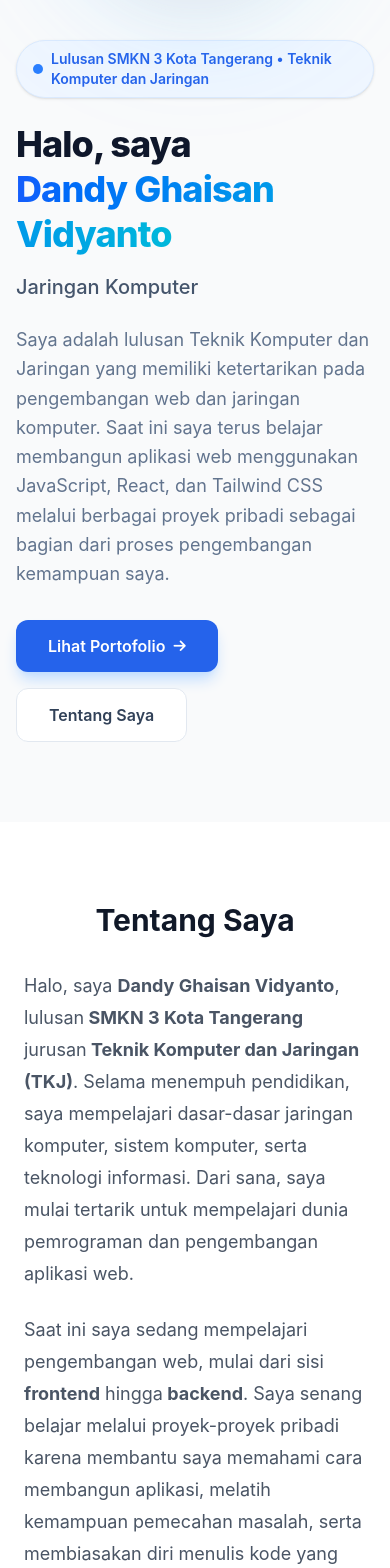
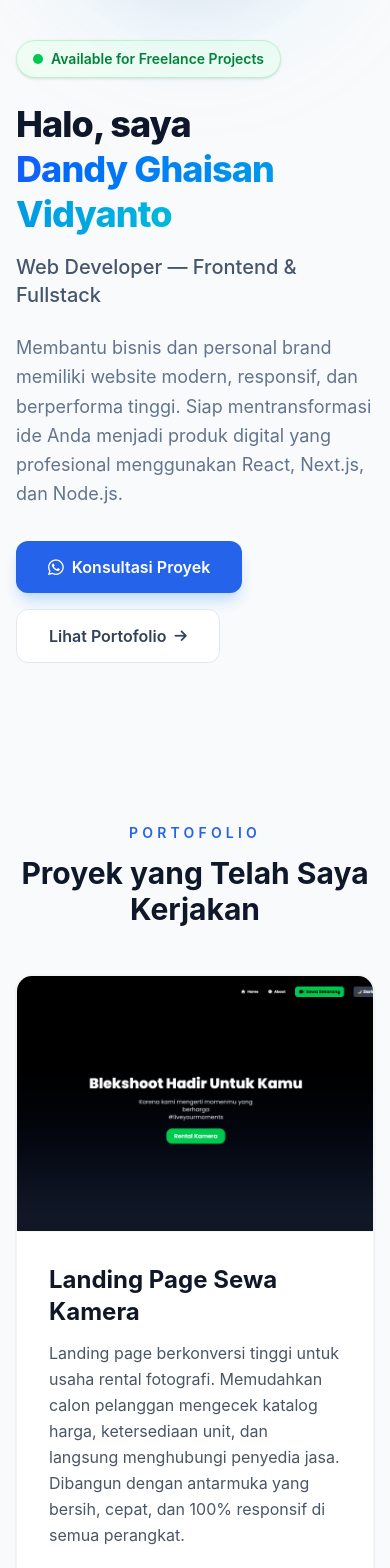
Before and after one commit to SasukeWN/Dandy-portofolio, a React (Vite) app: page / in a window 390 px wide. Shown: the part 432-2000 px from the top of the page. Built offline with nearby package versions, Linux system fonts and the light colour scheme.

Commit message:
revisi portofolio

```diff
--- a/src/App.jsx
+++ b/src/App.jsx
@@ -21,11 +21,11 @@ function App() {
     <main className="min-h-screen text-gray-900">
       <Navbar />
       <Hero />
+      <Projects />
+      <Skills />
+      <Experience/>
+      <Certifications />
       <About />
-      <Skills />
-      <Certifications />
-      <Experience/>
-      <Projects />
       <Footer />
     </main>
   );
--- a/src/component/About.jsx
+++ b/src/component/About.jsx
@@ -5,50 +5,62 @@ export default function About() {
                 className="max-w-4xl mx-auto px-6"
                 data-aos="fade-up"
             >
-                <h2 className="text-3xl font-bold text-center text-gray-900 mb-8">
+                <h2 className="text-3xl font-bold text-center text-gray-900 mb-4">
                     Tentang Saya
                 </h2>
+                <p className="text-center text-gray-500 mb-12 max-w-2xl mx-auto">
+                    Mengenal lebih dekat siapa yang akan mengerjakan proyek Anda.
+                </p>
 
                 <div className="space-y-6 text-lg leading-8 text-gray-600">
                     <p>
-                        Halo, saya <strong>Dandy Ghaisan Vidyanto</strong>, lulusan
-                        <strong> SMKN 3 Kota Tangerang</strong> jurusan
-                        <strong> Teknik Komputer dan Jaringan (TKJ)</strong>.
-                        Selama menempuh pendidikan, saya mempelajari dasar-dasar
-                        jaringan komputer, sistem komputer, serta teknologi
-                        informasi. Dari sana, saya mulai tertarik untuk
-                        mempelajari dunia pemrograman dan pengembangan aplikasi
-                        web.
+                        Saya <strong>Dandy Ghaisan Vidyanto</strong>, seorang
+                        Web Developer yang fokus membangun tampilan website dan antarmuka web
+                        menggunakan teknologi modern seperti{" "}
+                        <strong>React, Next.js, Node.js, dan Tailwind CSS</strong>.
+                        Didukung latar belakang Teknik Komputer &amp; Jaringan
+                        serta sertifikasi <strong>MTCNA</strong>, hal ini melatih
+                        daya analisis dan pemecahan masalah saya dalam membangun
+                        aplikasi web yang fungsional dan rapi.
                     </p>
 
                     <p>
-                        Saat ini saya sedang mempelajari pengembangan web,
-                        mulai dari sisi <strong>frontend</strong> hingga
-                        <strong> backend</strong>. Saya senang belajar melalui
-                        proyek-proyek pribadi karena membantu saya memahami
-                        cara membangun aplikasi, melatih kemampuan pemecahan
-                        masalah, serta membiasakan diri menulis kode yang lebih
-                        rapi dan terstruktur.
-                        <strong>
-                            {" "}Dalam proses belajar, saya juga memanfaatkan
-                            teknologi AI sebagai rekan kolaborasi untuk membantu
-                            proses debugging, mengeksplorasi berbagai solusi
-                            teknis, dan mempercepat pemahaman terhadap
-                            konsep-konsep baru.
-                        </strong>
+                        Dalam setiap proyek, saya berusaha menerapkan alur kerja
+                        yang rapi: memahami kebutuhan website yang ingin dibuat,
+                        membangun tampilan dan fiturnya dengan teliti, serta
+                        memastikan website berjalan lancar sebelum digunakan.
+                        Saya juga memanfaatkan <strong>AI tools</strong> untuk
+                        membantu riset dan mempercepat proses pengerjaan.
                     </p>
+                </div>
 
-                    <p>
-                        Selain mendalami pemrograman, saya juga terus
-                        mengembangkan pengetahuan di bidang jaringan komputer.
-                        Saya percaya bahwa pemahaman mengenai perangkat lunak
-                        dan infrastruktur jaringan dapat saling melengkapi
-                        dalam membangun solusi teknologi. Di waktu luang,
-                        saya menikmati bermain Rubik&apos;s Cube sebagai hobi
-                        yang melatih logika, fokus, dan ketelitian.
-                    </p>
+                {/* Nilai Kualitas Hasil Kerja */}
+                <div className="mt-12 grid grid-cols-1 sm:grid-cols-3 gap-6" data-aos="fade-up" data-aos-delay="100">
+                    <div className="text-center p-6 rounded-2xl border border-slate-100 bg-slate-50">
+                        <div className="mx-auto mb-4 flex h-14 w-14 items-center justify-center rounded-2xl bg-blue-100">
+                            <i className="fas fa-mobile-alt text-2xl text-primary"></i>
+                        </div>
+                        <h4 className="font-bold text-slate-900 mb-2">Desain Responsif</h4>
+                        <p className="text-sm text-slate-600">Tampilan website otomatis menyesuaikan dengan rapi di layar smartphone, tablet, maupun laptop.</p>
+                    </div>
 
+                    <div className="text-center p-6 rounded-2xl border border-slate-100 bg-slate-50">
+                        <div className="mx-auto mb-4 flex h-14 w-14 items-center justify-center rounded-2xl bg-blue-100">
+                            <i className="fas fa-bolt text-2xl text-primary"></i>
+                        </div>
+                        <h4 className="font-bold text-slate-900 mb-2">Cepat &amp; Ringan</h4>
+                        <p className="text-sm text-slate-600">Dibangun dengan teknologi modern agar website cepat dibuka dan tidak membebani pengunjung.</p>
+                    </div>
+
+                    <div className="text-center p-6 rounded-2xl border border-slate-100 bg-slate-50">
+                        <div className="mx-auto mb-4 flex h-14 w-14 items-center justify-center rounded-2xl bg-blue-100">
+                            <i className="fas fa-code text-2xl text-primary"></i>
+                        </div>
+                        <h4 className="font-bold text-slate-900 mb-2">Kode Rapi &amp; Terstruktur</h4>
+                        <p className="text-sm text-slate-600">Struktur kode bersih dan modular sehingga mudah dirawat dan dikembangkan ke depannya.</p>
+                    </div>
                 </div>
+
             </div>
         </section>
     );
--- a/src/component/Footer.jsx
+++ b/src/component/Footer.jsx
@@ -1,10 +1,32 @@
 export default function Footer() {
   return (
-    <footer className="mt-20 bg-slate-950 px-4 py-8 text-center text-slate-400">
-      <div className="mx-auto max-w-6xl">
-        <p className="text-sm">
-          © 2026 Dandy Ghaisan Vidyanto
-        </p>
+    <footer className="bg-slate-950 px-4 py-16 text-slate-400">
+      <div className="mx-auto max-w-6xl text-center">
+
+        {/* CTA Section */}
+        <div className="mb-12" data-aos="fade-up">
+          <h3 className="text-2xl md:text-3xl font-bold text-white mb-4">
+            Punya Proyek atau Ide Digital?
+          </h3>
+          <p className="text-slate-400 mb-8 max-w-lg mx-auto">
+            Mari diskusikan kebutuhan website Anda. Konsultasi awal gratis, tanpa komitmen.
+          </p>
+          <a
+            href="https://wa.me/6285770347428?text=Halo%20Dandy%2C%20saya%20tertarik%20untuk%20diskusi%20proyek%20website."
+            target="_blank"
+            rel="noreferrer"
+            className="inline-flex items-center gap-2 bg-primary text-white px-8 py-3.5 rounded-xl font-semibold hover:bg-blue-700 transition-all duration-300 shadow-lg shadow-blue-900/30 hover:-translate-y-1"
+          >
+            <i className="fab fa-whatsapp text-lg"></i>
+            Hubungi via WhatsApp
+          </a>
+        </div>
+
+        <div className="border-t border-slate-800 pt-8">
+          <p className="text-sm">
+            © 2026 Dandy Ghaisan Vidyanto
+          </p>
+        </div>
       </div>
     </footer>
   );
--- a/src/component/Hero.jsx
+++ b/src/component/Hero.jsx
@@ -10,12 +10,12 @@ export default function Hero() {
         className="md:w-1/2 flex flex-col items-start text-left"
         data-aos="fade-right"
       >
-        <div className="inline-flex items-center gap-2 px-4 py-2 rounded-full bg-blue-50 border border-blue-100 text-primary text-sm font-semibold mb-6 shadow-sm">
+        <div className="inline-flex items-center gap-2 px-4 py-2 rounded-full bg-green-50 border border-green-200 text-green-700 text-sm font-semibold mb-6 shadow-sm">
           <span className="relative flex h-2.5 w-2.5">
-            <span className="animate-ping absolute inline-flex h-full w-full rounded-full bg-blue-400 opacity-75"></span>
-            <span className="relative inline-flex rounded-full h-2.5 w-2.5 bg-blue-500"></span>
+            <span className="animate-ping absolute inline-flex h-full w-full rounded-full bg-green-400 opacity-75"></span>
+            <span className="relative inline-flex rounded-full h-2.5 w-2.5 bg-green-500"></span>
           </span>
-          Lulusan SMKN 3 Kota Tangerang • Teknik Komputer dan Jaringan
+          Available for Freelance Projects
         </div>
 
         <h1 className="text-4xl md:text-5xl lg:text-6xl font-extrabold mb-4 text-slate-900 leading-tight tracking-tight">
@@ -26,31 +26,33 @@ export default function Hero() {
         </h1>
 
         <h2 className="text-xl md:text-2xl text-slate-600 mb-6 font-medium">
-         Jaringan Komputer
+          Web Developer — Frontend & Fullstack
         </h2>
 
         <p className="text-slate-500 mb-8 leading-relaxed text-lg max-w-lg">
-          Saya adalah lulusan Teknik Komputer dan Jaringan yang memiliki
-          ketertarikan pada pengembangan web dan jaringan komputer. Saat ini
-          saya terus belajar membangun aplikasi web menggunakan JavaScript,
-          React, dan Tailwind CSS melalui berbagai proyek pribadi sebagai bagian
-          dari proses pengembangan kemampuan saya.
+          Membantu bisnis dan personal brand memiliki website modern,
+          responsif, dan berperforma tinggi. Siap mentransformasi ide Anda
+          menjadi produk digital yang profesional menggunakan React, Next.js,
+          dan Node.js.
         </p>
 
         <div className="flex flex-wrap gap-4">
           <a
-            href="#projects"
+            href="https://wa.me/6285770347428?text=Halo%20Dandy%2C%20saya%20tertarik%20untuk%20diskusi%20proyek%20website."
+            target="_blank"
+            rel="noreferrer"
             className="flex items-center gap-2 bg-primary text-white px-8 py-3.5 rounded-xl font-semibold hover:bg-blue-700 transition-all duration-300 shadow-lg shadow-blue-200 hover:-translate-y-1"
           >
-            Lihat Portofolio{" "}
-            <i className="fas fa-arrow-right text-sm"></i>
+            <i className="fab fa-whatsapp text-lg"></i>
+            Konsultasi Proyek
           </a>
 
           <a
-            href="#about"
+            href="#projects"
             className="flex items-center gap-2 bg-white text-slate-700 border border-slate-200 px-8 py-3.5 rounded-xl font-semibold hover:bg-slate-50 hover:border-slate-300 transition-all duration-300 hover:-translate-y-1"
           >
-            Tentang Saya
+            Lihat Portofolio
+            <i className="fas fa-arrow-right text-sm"></i>
           </a>
         </div>
       </div>
--- a/src/component/Projects.jsx
+++ b/src/component/Projects.jsx
@@ -7,12 +7,14 @@ export default function Projects() {
         <section id="projects" className="py-20 bg-gray-50">
             <div className="max-w-6xl mx-auto px-4">
 
-                <h2
-                    className="text-3xl font-bold mb-12 text-center"
-                    data-aos="fade-up"
-                >
-                    Yang pernah saya buat
-                </h2>
+                <div className="text-center mb-12" data-aos="fade-up">
+                    <p className="mb-3 text-sm font-semibold uppercase tracking-[0.3em] text-primary">
+                        Portofolio
+                    </p>
+                    <h2 className="text-3xl font-bold text-slate-900">
+                        Proyek yang Telah Saya Kerjakan
+                    </h2>
+                </div>
 
                 {/* PROJECT 1 */}
                 <div
@@ -37,10 +39,10 @@ export default function Projects() {
                         </h3>
 
                         <p className="text-gray-600 mb-6 leading-relaxed">
-                            Sebuah halaman website informatif yang dirancang untuk
-                            layanan penyewaan alat fotografi. Menampilkan daftar harga
-                            sewa dan informasi kontak yang mudah diakses oleh calon
-                            pelanggan dengan antarmuka yang bersih dan responsif.
+                            Landing page berkonversi tinggi untuk usaha rental fotografi.
+                            Memudahkan calon pelanggan mengecek katalog harga, ketersediaan
+                            unit, dan langsung menghubungi penyedia jasa. Dibangun dengan
+                            antarmuka yang bersih, cepat, dan 100% responsif di semua perangkat.
                         </p>
 
                         <div className="flex flex-wrap gap-2 mb-8">
@@ -94,10 +96,10 @@ export default function Projects() {
                         </h3>
 
                         <p className="text-gray-600 mb-6 leading-relaxed">
-                            Sebuah website yang membantu warga menyampaikan laporan
-                            mengenai permasalahan atau keluhan yang terjadi di lingkungan
-                            sekitar. Laporan dapat dikelola oleh admin sehingga proses
-                            penanganan masalah menjadi lebih terorganisir dan mudah dipantau.
+                            Sistem manajemen pengaduan masyarakat berbasis web fullstack
+                            dengan admin dashboard. Warga dapat menyampaikan laporan
+                            secara digital, sementara admin mengelola dan memantau
+                            status penanganan setiap kasus secara real-time dan terorganisir.
                         </p>
 
                         <div className="flex flex-wrap gap-2 mb-8">
@@ -169,10 +171,10 @@ export default function Projects() {
                         </h3>
 
                         <p className="text-gray-600 mb-6 leading-relaxed">
-                            Platform sistem manajemen pembelajaran modern yang menghubungkan
-                            guru dan siswa dalam satu ekosistem digital. Memfasilitasi
-                            akses materi pembelajaran, manajemen pengguna, serta antarmuka
-                            portal edukasi yang bersih, interaktif, dan responsif.
+                            Platform edukasi digital terpadu dengan sistem autentikasi
+                            aman, manajemen materi pembelajaran, dan dashboard responsif
+                            untuk guru serta siswa. Dirancang sebagai ekosistem
+                            pembelajaran lengkap yang siap digunakan secara operasional.
                         </p>
 
                         <div className="flex flex-wrap gap-2 mb-8">
--- a/src/component/Skills.jsx
+++ b/src/component/Skills.jsx
@@ -5,92 +5,84 @@ export default function Skills() {
       icon: "fab fa-html5",
       color: "text-orange-600",
       bg: "bg-orange-50",
-      desc: "Membuat kerangka dan struktur dasar halaman web",
+      desc: "Membangun struktur halaman web yang semantik dan SEO-friendly",
     },
     {
       name: "CSS",
       icon: "fab fa-css3-alt",
       color: "text-blue-600",
       bg: "bg-blue-50",
-      desc: "Memberi warna dan mengatur tata letak sederhana",
+      desc: "Mendesain tampilan web yang menarik dengan layout responsif dan animasi",
     },
     {
       name: "JavaScript",
       icon: "fab fa-js",
       color: "text-yellow-500",
       bg: "bg-yellow-50",
-      desc: "Menambahkan interaktivitas dasar pada website",
+      desc: "Mengembangkan logika interaktif dan dinamis pada sisi klien maupun server",
     },
     {
       name: "React JS",
       icon: "fab fa-react",
       color: "text-cyan-500",
       bg: "bg-cyan-50",
-      desc: "Sedang belajar membangun UI dengan komponen",
-    }, {
-      name: "Node.js (Native)",
+      desc: "Membangun antarmuka web modern berbasis komponen yang cepat dan interaktif",
+    },
+    {
+      name: "Next.js",
+      icon: "fab fa-react",
+      color: "text-slate-800",
+      bg: "bg-slate-100",
+      desc: "Mengembangkan aplikasi web fullstack dengan SSR, routing, dan performa optimal",
+    },
+    {
+      name: "Node.js",
       icon: "fab fa-node-js",
       color: "text-green-600",
       bg: "bg-green-50",
-      desc: "Aktif mendalami ekosistem Node.js dengan pengalaman praktis membangun layanan backend dan REST API.",
+      desc: "Membangun layanan backend dan REST API untuk mengelola data aplikasi",
     },
-
     {
       name: "Express.js",
       icon: "devicon-express-original",
       color: "text-gray-800",
       bg: "bg-gray-100",
-      desc: "Membangun backend dan REST API untuk mengelola data aplikasi",
+      desc: "Merancang arsitektur server dan endpoint API yang terstruktur dan aman",
     },
-
     {
       name: "Tailwind CSS",
       icon: "fas fa-paint-brush",
       color: "text-teal-500",
       bg: "bg-teal-50",
-      desc: "Styling website dengan bantuan utility classes",
+      desc: "Styling cepat dan konsisten dengan utility-first framework untuk UI yang presisi",
     },
     {
-      name: "Git",
-      icon: "fab fa-git-alt",
-      color: "text-red-500",
-      bg: "bg-red-50",
-      desc: "Mencatat perubahan kode dasar (add, commit, push)",
+      name: "MySQL",
+      icon: "fas fa-database",
+      color: "text-indigo-600",
+      bg: "bg-indigo-50",
+      desc: "Merancang skema database relasional dan query yang efisien untuk kebutuhan aplikasi",
     },
     {
-      name: "GitHub",
+      name: "Git & GitHub",
       icon: "fab fa-github",
       color: "text-slate-800",
       bg: "bg-slate-200",
-      desc: "Tempat menyimpan dan mengamankan kode proyek",
+      desc: "Version control dan kolaborasi kode untuk manajemen proyek yang terorganisir",
     },
     {
-      name: "AI Tools",
-      icon: "fas fa-robot",
-      color: "text-indigo-500",
-      bg: "bg-indigo-50",
-      desc: "Teman diskusi untuk mencari solusi dan debugging",
-    },
-    {
-      name: "MikroTik",
+      name: "MikroTik (MTCNA)",
       icon: "fas fa-network-wired",
       color: "text-rose-500",
       bg: "bg-rose-50",
-      desc: "Pemahaman dasar jaringan (sertifikasi MTCNA)",
+      desc: "Konfigurasi jaringan, routing, dan manajemen perangkat bersertifikasi internasional",
     },
     {
       name: "Linux & Server",
       icon: "fab fa-linux",
       color: "text-slate-800",
       bg: "bg-slate-200",
-      desc: "Familiar dengan instalasi dan konfigurasi server dasar (Debian)",
-    },
-    {
-      name: "MySQL",
-      icon: "fas fa-database",
-      color: "text-indigo-600",
-      bg: "bg-indigo-50",
-      desc: "Memiliki pemahaman dasar relational database, mampu merancang skema dan menulis query untuk kebutuhan aplikasi",
+      desc: "Instalasi, konfigurasi, dan manajemen server untuk deployment aplikasi yang stabil",
     },
   ];
 
@@ -99,9 +91,9 @@ export default function Skills() {
       <div className="mx-auto max-w-6xl px-4">
         <div className="mb-12 text-center" data-aos="fade-up">
           <p className="mb-3 text-sm font-semibold uppercase tracking-[0.3em] text-primary">
-            Skills & Workflow
+            Tech Stack
           </p>
-          <h2 className="mb-4 text-3xl font-bold text-slate-900">Yang biasa saya pakai</h2>
+          <h2 className="mb-4 text-3xl font-bold text-slate-900">Teknologi yang Saya Gunakan</h2>
         </div>
 
         <div className="grid gap-6 sm:grid-cols-2 lg:grid-cols-3" data-aos="fade-up" data-aos-delay="100">
```
Also changed, not shown: src/component/Certifications.jsx (+10 -42 lines).
